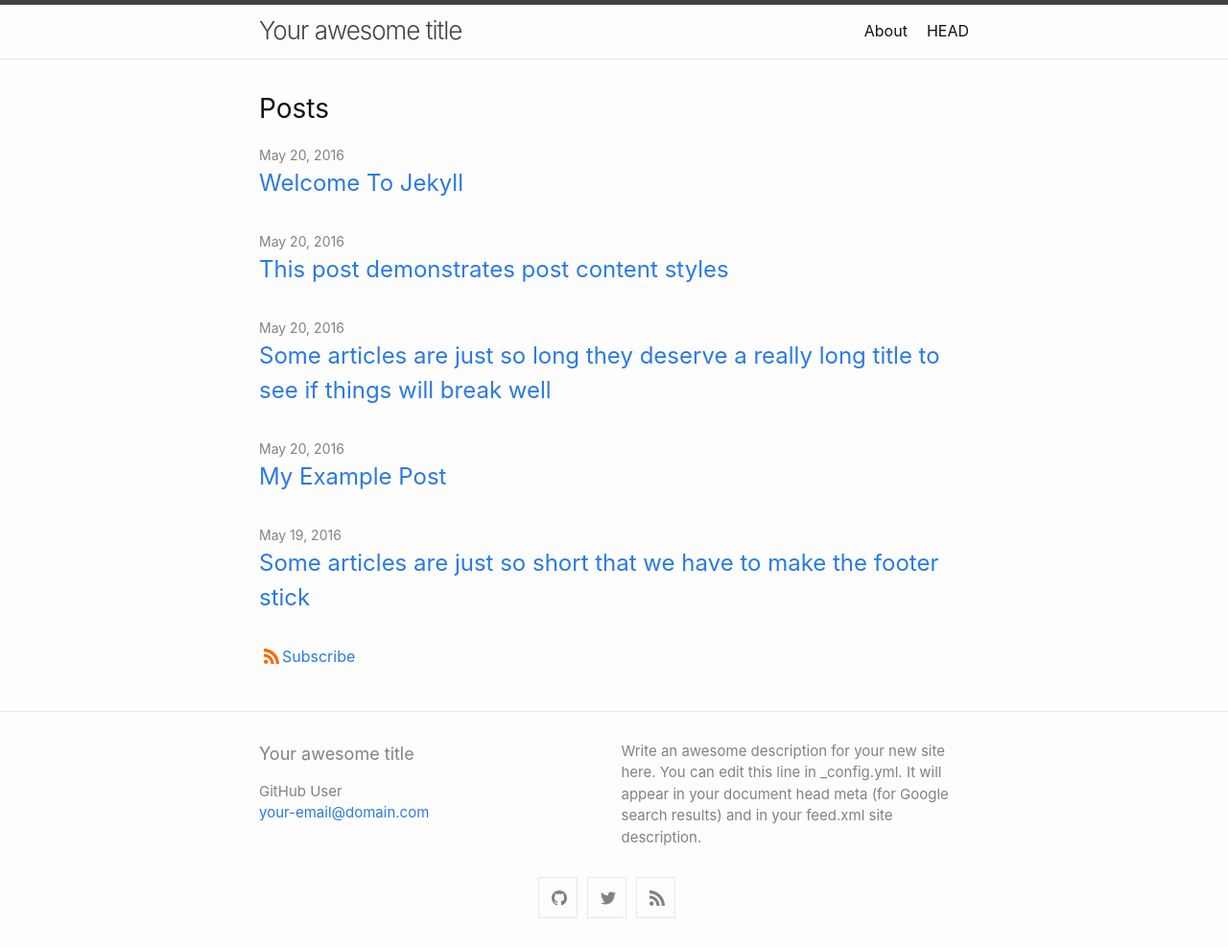
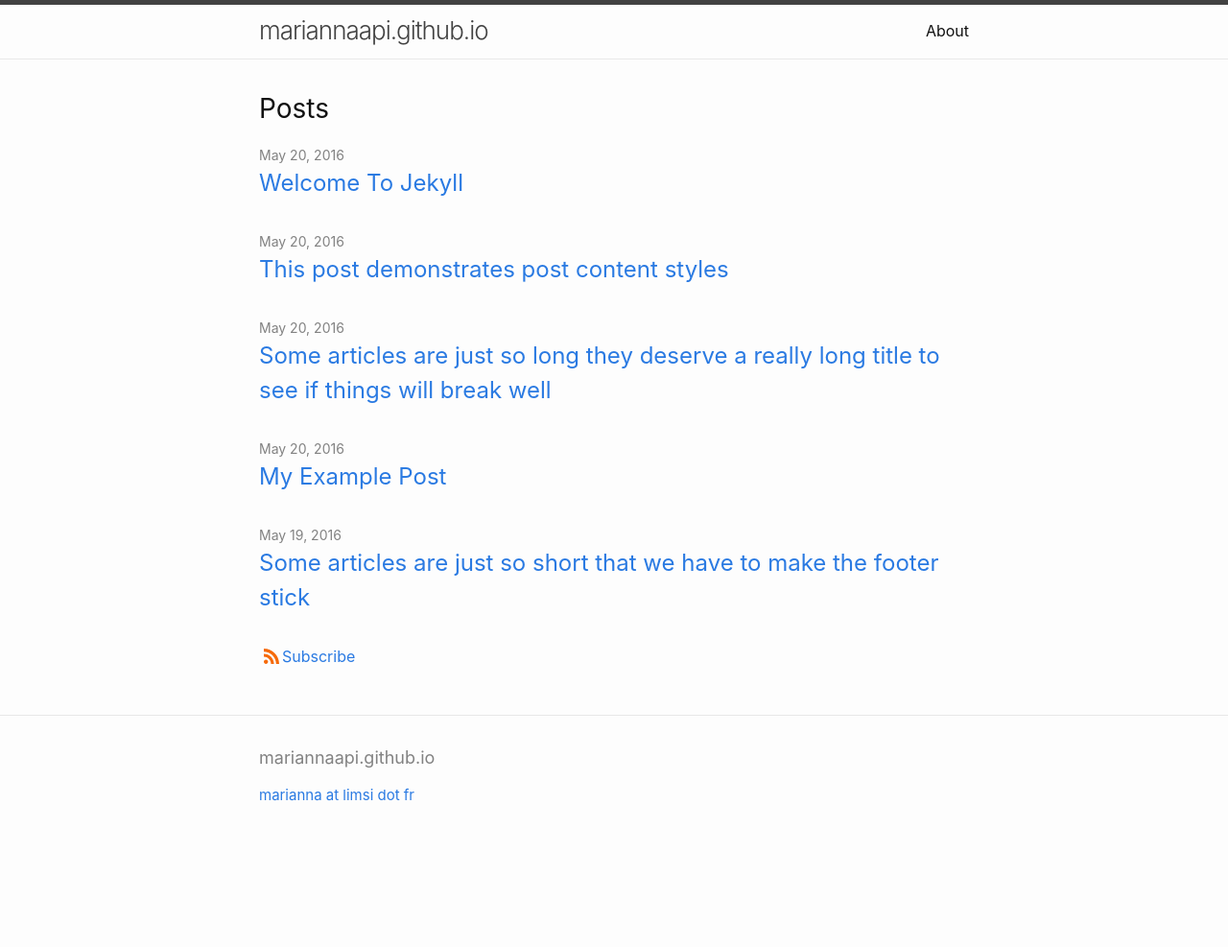
Before and after one commit to mariannaapi/mariannaapi.github.io, a Jekyll site: the page built from index.md, in a window 1280 px wide. Shown: the whole page at 96% size. Built offline with Jekyll 4.4.1, drawn with Linux system fonts in a browser that asks for light colours; after the commit the page ends 900 px from its top, so only the background shows below that.

Commit message:
Update _config.yml

```diff
--- a/_config.yml
+++ b/_config.yml
@@ -1,47 +1,17 @@
-title: Your awesome title
-author: GitHub User
-email: your-email@domain.com
-description: > # this means to ignore newlines until "show_excerpts:"
-  Write an awesome description for your new site here. You can edit this
-  line in _config.yml. It will appear in your document head meta (for
-  Google search results) and in your feed.xml site description.
-
-show_excerpts: false # set to true to show excerpts on the homepage
+email: marianna at limsi dot fr
 
 # Minima date format
 # refer to https://shopify.github.io/liquid/filters/date/ if you want to customize this
 minima:
   date_format: "%b %-d, %Y"
 
-  # generate social links in footer
-  social_links:
-    twitter: jekyllrb
-    github:  jekyll
-    rss: rss
-    # dribbble: jekyll
-    # facebook: jekyll
-    # flickr:   jekyll
-    # instagram: jekyll
-    # linkedin: jekyll
-    # pinterest: jekyll
-    # youtube: jekyll
-    # youtube_channel: UC8CXR0-3I70i1tfPg1PAE1g
-    # youtube_channel_name: CloudCannon
-    # telegram: jekyll
-    # googleplus: +jekyll
-    # microdotblog: jekyll
-
-    # Mastodon instances
-    # mastodon:
-    # - username: jekyll
-    #   instance: example.com
-    # - username: jekyll2
-    #   instance: example.com
 
 # If you want to link only specific pages in your header, uncomment
 # this and add the path to the pages in order as they should show up
-#header_pages:
-# - about.md
+header_pages:
+ - about.md
+ - publications.md
+ - bio.md
 
 # Build settings
 theme: minima
```
